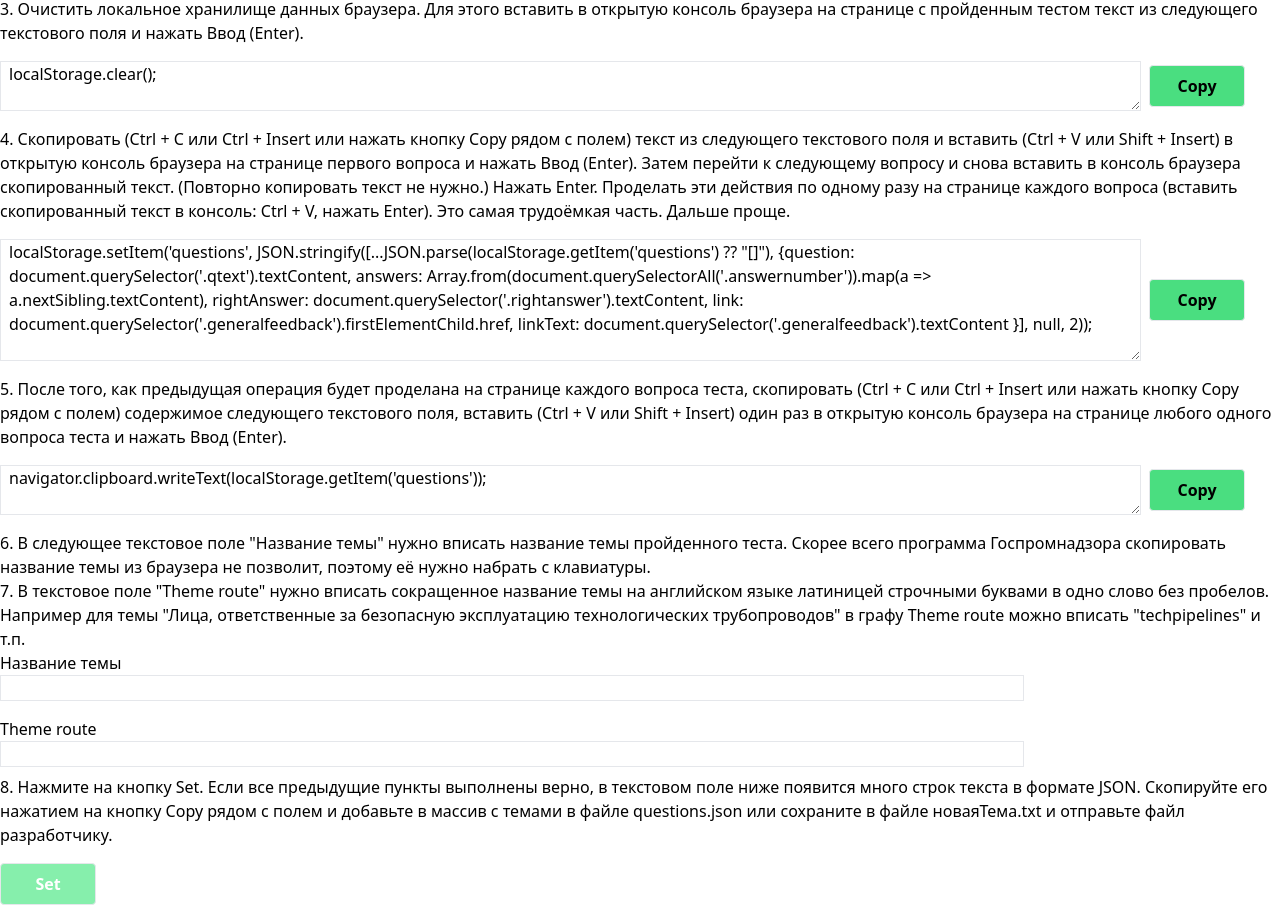
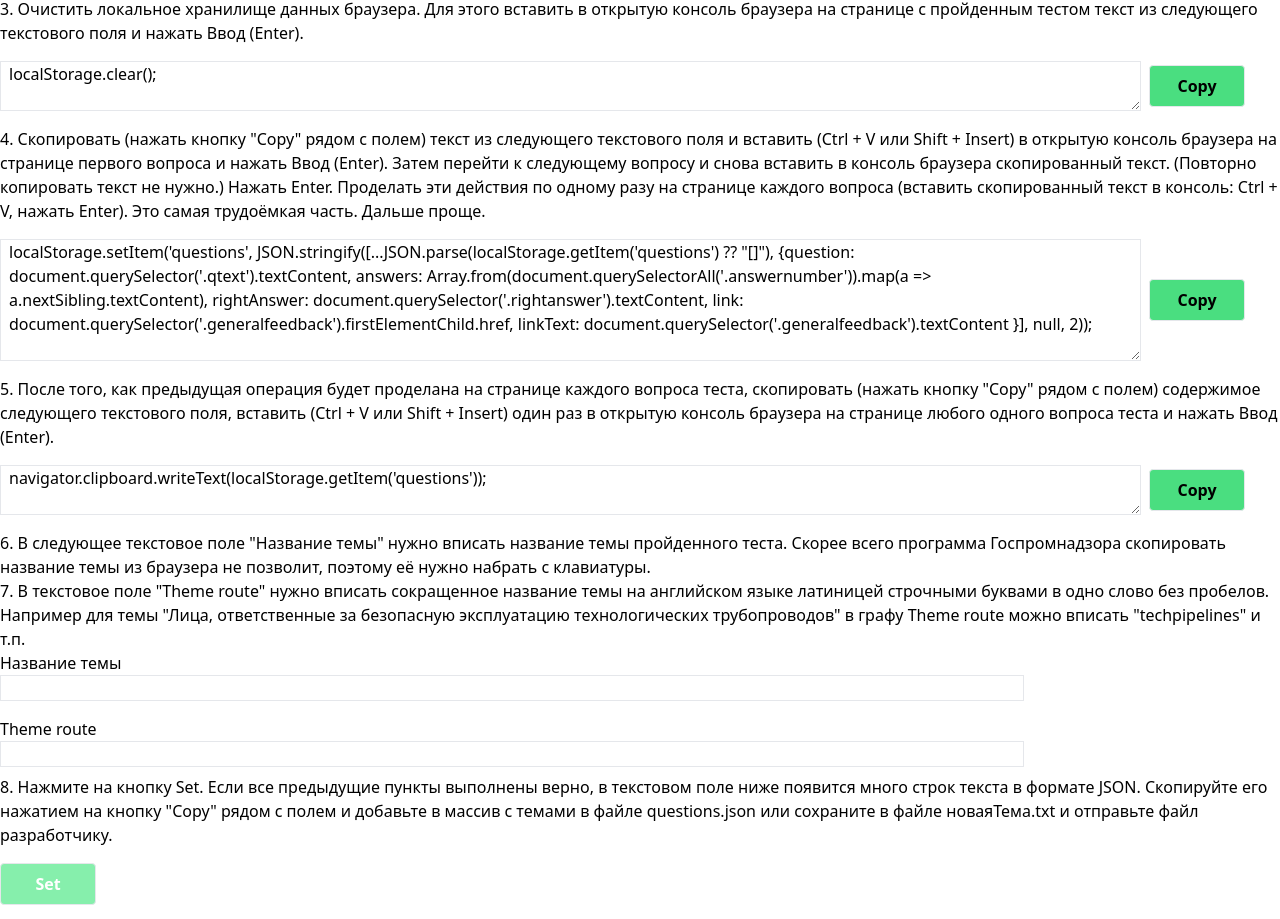
Before and after one commit to Bonus156/Industrial-Quiz, a React (Vite) app: page /get in a window 1280 px wide. Shown: the part 259-1178 px from the top of the page. Built offline with nearby package versions, Linux system fonts and the light colour scheme.

Commit message:
feat: add text to GetPage

```diff
--- a/package.json
+++ b/package.json
@@ -23,6 +23,8 @@
     "@vitejs/plugin-react": "^4.0.1",
     "autoprefixer": "^10.4.14",
     "eslint": "^8.44.0",
+    "eslint-plugin-prettier": "^5.0.0",
+    "eslint-plugin-react": "^7.33.2",
     "eslint-plugin-react-hooks": "^4.6.0",
     "eslint-plugin-react-refresh": "^0.4.1",
     "tailwindcss": "^3.3.3",
--- a/src/pages/GetPage.tsx
+++ b/src/pages/GetPage.tsx
@@ -26,7 +26,6 @@ export function GetPage() {
   };
 
   const setTheme = async () => {
-    if (!themeTitle || !themeRoute) {
     const clipbordText: string = await navigator.clipboard.readText();
     try {
       const jsonText = JSON.stringify({theme: themeTitle,
@@ -39,7 +38,6 @@ export function GetPage() {
       console.log('something get wrong.\n', error); // переписать эту обработку ошибок
       if (jsonArea.current) {
         jsonArea.current.value = 'Что-то пошло не так';
-        }
       }
     }
   }
@@ -70,7 +68,7 @@ export function GetPage() {
           Copy
         </button>
       </div>
-      <p className="rules">4. Скопировать (Ctrl + C или Ctrl + Insert или нажать кнопку Copy рядом с полем) текст из следующего текстового поля и вставить (Ctrl + V или Shift + Insert) в открытую консоль браузера на странице первого вопроса и нажать Ввод (Enter). Затем перейти к следующему вопросу и снова вставить в консоль браузера скопированный текст. (Повторно копировать текст не нужно.) Нажать Enter. Проделать эти действия по одному разу на странице каждого вопроса (вставить скопированный текст в консоль: Ctrl + V, нажать Enter). Это самая трудоёмкая часть. Дальше проще.</p>
+      <p className="rules">4. Скопировать (нажать кнопку "Copy" рядом с полем) текст из следующего текстового поля и вставить (Ctrl + V или Shift + Insert) в открытую консоль браузера на странице первого вопроса и нажать Ввод (Enter). Затем перейти к следующему вопросу и снова вставить в консоль браузера скопированный текст. (Повторно копировать текст не нужно.) Нажать Enter. Проделать эти действия по одному разу на странице каждого вопроса (вставить скопированный текст в консоль: Ctrl + V, нажать Enter). Это самая трудоёмкая часть. Дальше проще.</p>
       <div className="flex flex-row items-center">
         <textarea
           ref={scriptTextArea}
@@ -88,7 +86,7 @@ export function GetPage() {
           Copy
         </button>
       </div>
-      <p className="rules">5. После того, как предыдущая операция будет проделана на странице каждого вопроса теста, скопировать (Ctrl + C или Ctrl + Insert или нажать кнопку Copy рядом с полем) содержимое следующего текстового поля, вставить (Ctrl + V или Shift + Insert) один раз в открытую консоль браузера на странице любого одного вопроса теста и нажать Ввод (Enter).</p>
+      <p className="rules">5. После того, как предыдущая операция будет проделана на странице каждого вопроса теста, скопировать (нажать кнопку "Copy" рядом с полем) содержимое следующего текстового поля, вставить (Ctrl + V или Shift + Insert) один раз в открытую консоль браузера на странице любого одного вопроса теста и нажать Ввод (Enter).</p>
       <div className="flex flex-row items-center">
         <textarea
           ref={storageToClipboard}
@@ -122,7 +120,7 @@ export function GetPage() {
           </div>
         </div>
       </div>
-      <p className="rules">8. Нажмите на кнопку Set. Если все предыдущие пункты выполнены верно, в текстовом поле ниже появится много строк текста в формате JSON. Скопируйте его нажатием на кнопку Copy рядом с полем и добавьте в массив с темами в файле questions.json или сохраните в файле новаяТема.txt и отправьте файл разработчику.</p>
+      <p className="rules">8. Нажмите на кнопку Set. Если все предыдущие пункты выполнены верно, в текстовом поле ниже появится много строк текста в формате JSON. Скопируйте его нажатием на кнопку "Copy" рядом с полем и добавьте в массив с темами в файле questions.json или сохраните в файле новаяТема.txt и отправьте файл разработчику.</p>
       <button
         className={`cursor-pointer border font-semibold rounded px-4 py-2 w-24 h-fit bg-green-400 hover:bg-green-500 disabled:cursor-default disabled:text-white disabled:bg-green-300 mt-4`}
         onClick={setTheme}
```
Also changed, not shown: 1 other file (tests, documents, lock files or other folders). Lines whose indentation alone changed are shown as unchanged.
